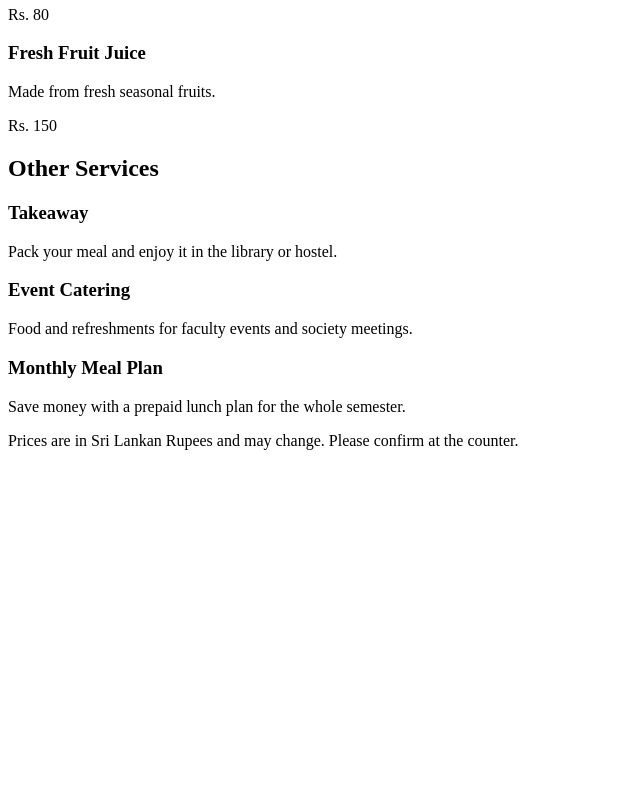
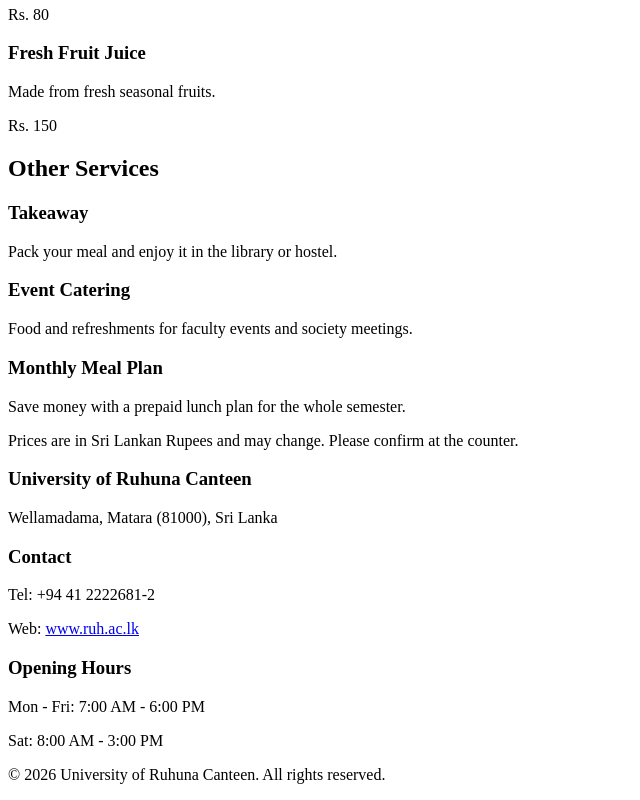
Before and after one commit to Senesh06/student-website-group10, a plain HTML site: page services.html in a window 1280 px wide. Shown: the part 1154-1954 px from the top of the page, without its empty margins (0-640 px from the left). Before the commit the page ends 1620 px from the top, so only its background shows below. Drawn offline with Linux system fonts and the light colour scheme.

Commit message:
Add footer with contact information and opening hours to services page

```diff
--- a/services.html
+++ b/services.html
@@ -104,6 +104,24 @@
     <p class="notice">Prices are in Sri Lankan Rupees and may change. Please confirm at the counter.</p>
   </main>
 
-
+  <footer class="site-footer">
+    <div class="container footer-grid">
+      <div>
+        <h3>University of Ruhuna Canteen</h3>
+        <p>Wellamadama, Matara (81000), Sri Lanka</p>
+      </div>
+      <div>
+        <h3>Contact</h3>
+        <p>Tel: +94 41 2222681-2</p>
+        <p>Web: <a href="https://www.ruh.ac.lk" target="_blank" rel="noopener">www.ruh.ac.lk</a></p>
+      </div>
+      <div>
+        <h3>Opening Hours</h3>
+        <p>Mon - Fri: 7:00 AM - 6:00 PM</p>
+        <p>Sat: 8:00 AM - 3:00 PM</p>
+      </div>
+    </div>
+    <p class="copy">&copy; 2026 University of Ruhuna Canteen. All rights reserved.</p>
+  </footer>
 </body>
 </html>
```
